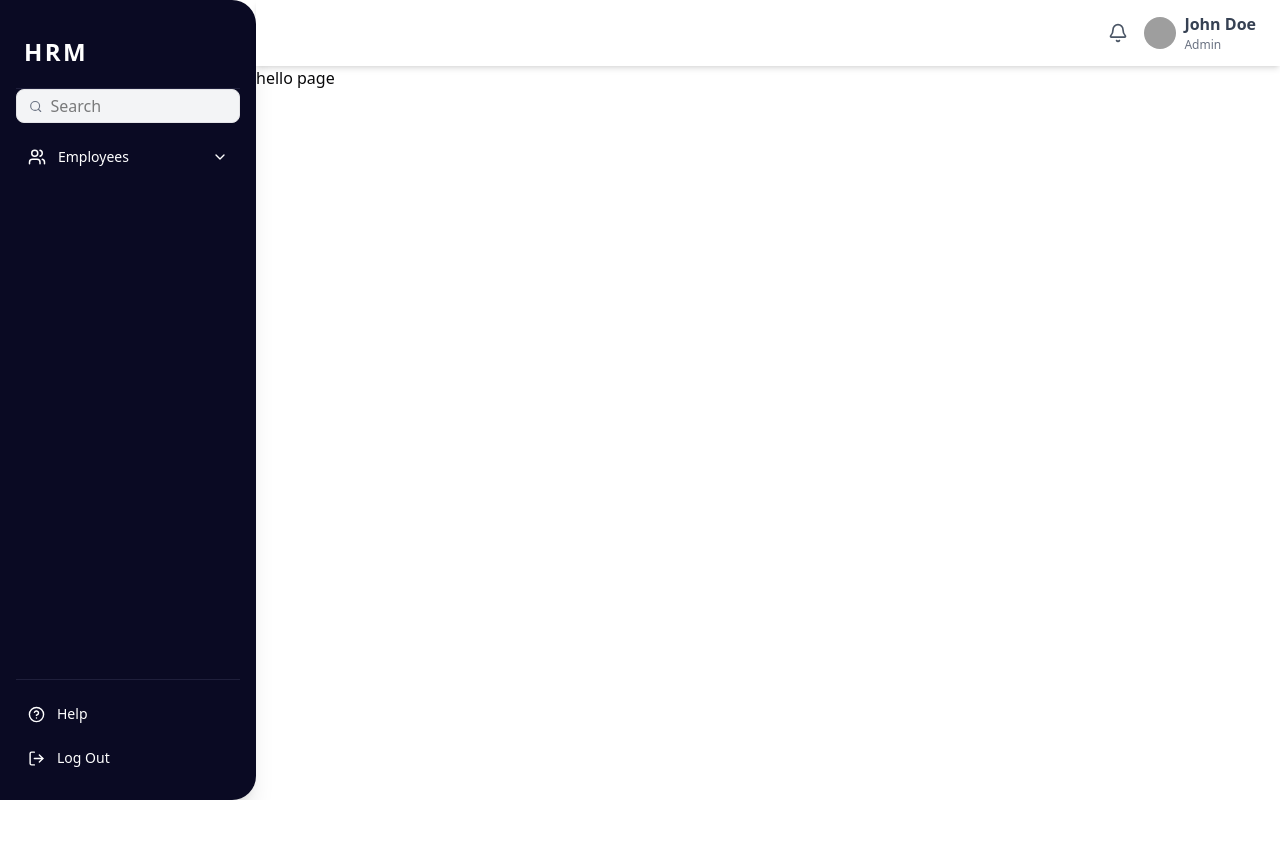
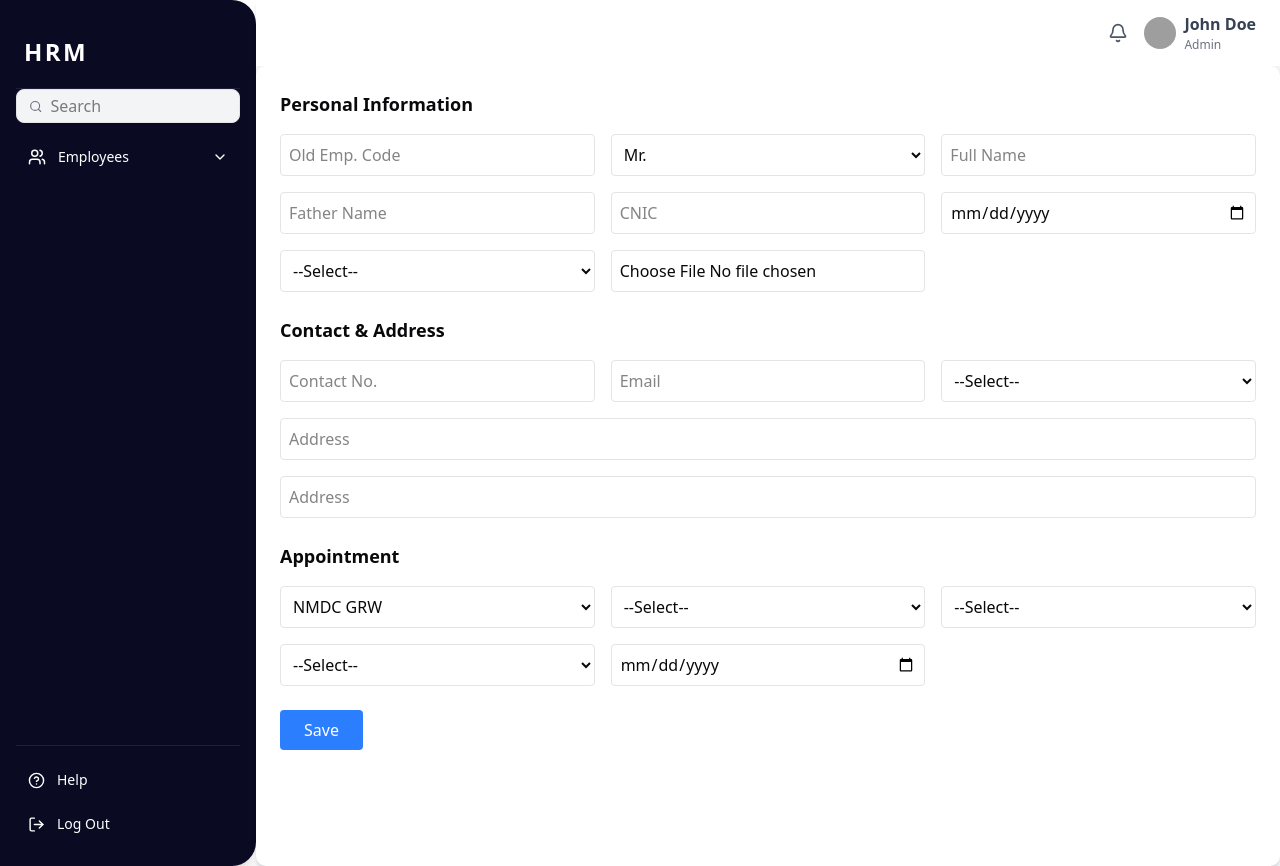
Before and after one commit to emanali262770/hrm-system, a Next.js app: page /create-employe in a window 1280 px wide. Before the commit the page ends 800 px from the top, so only its background shows below. Built offline with nearby package versions, Linux system fonts and the light colour scheme; grey boxes are pictures that could not be loaded.

Commit message:
page add

```diff
--- a/src/app/create-employe/page.tsx
+++ b/src/app/create-employe/page.tsx
@@ -1,9 +1,217 @@
-import React from 'react'
+"use client"
+import { useState } from "react";
 
-const page = () => {
+export default function Home() {
+  const [formData, setFormData] = useState({
+    empCode: "",
+    title: "Mr.",
+    fullName: "",
+    fatherName: "",
+    cnic: "",
+    dob: "",
+
+    gender: "",
+    image: null,
+    contact: "",
+    email: "",
+    city: "",
+    address: "",
+    branch: "NMDC GRW",
+    contract: "",
+    department: "",
+    jobTitle: "",
+    joiningDate: "",
+  });
+
+  const handleChange = (e) => {
+    const { name, value, files } = e.target;
+    setFormData({
+      ...formData,
+      [name]: files ? files[0] : value,
+    });
+  };
+
+  const handleSubmit = (e) => {
+    e.preventDefault();
+    console.log("Form Data Submitted:", formData);
+    alert("Form Submitted! Check console for data.");
+  };
+
   return (
-    <div>hello page</div>
-  )
+    <div className="min-h-screen bg-gray-100 flex justify-center ">
+      <form
+        onSubmit={handleSubmit}
+        className="bg-white shadow-md rounded-lg p-6 w-full max-w-7xl"
+      >
+        {/* Personal Information */}
+        <h2 className="text-lg font-bold mb-4">Personal Information</h2>
+        <div className="grid grid-cols-3 gap-4">
+          <input
+            name="empCode"
+            type="text"
+            placeholder="Old Emp. Code"
+            onChange={handleChange}
+            className="border p-2 rounded"
+          />
+          <select
+            name="title"
+            value={formData.title}
+            onChange={handleChange}
+            className="border p-2 rounded"
+          >
+            <option>Mr.</option>
+            <option>Ms.</option>
+            <option>Mrs.</option>
+          </select>
+          <input
+            name="fullName"
+            type="text"
+            placeholder="Full Name"
+            onChange={handleChange}
+            className="border p-2 rounded"
+          />
+          <input
+            name="fatherName"
+            type="text"
+            placeholder="Father Name"
+            onChange={handleChange}
+            className="border p-2 rounded"
+          />
+          <input
+            name="cnic"
+            type="text"
+            placeholder="CNIC"
+            onChange={handleChange}
+            className="border p-2 rounded"
+          />
+          <input
+            name="dob"
+            type="date"
+            onChange={handleChange}
+            className="border p-2 rounded"
+          />
+
+          <select
+            name="gender"
+            onChange={handleChange}
+            className="border p-2 rounded"
+          >
+            <option value="">--Select--</option>
+            <option>Male</option>
+            <option>Female</option>
+          </select>
+          <input
+            name="image"
+            type="file"
+            accept="image/*"
+            onChange={handleChange}
+            className="border p-2 rounded"
+          />
+        </div>
+
+        {/* Contact & Address */}
+        <h2 className="text-lg font-bold mt-6 mb-4">Contact & Address</h2>
+        <div className="grid grid-cols-3 gap-4">
+          <input
+            name="contact"
+            type="text"
+            placeholder="Contact No."
+            onChange={handleChange}
+            className="border p-2 rounded"
+          />
+          <input
+            name="email"
+            type="email"
+            placeholder="Email"
+            onChange={handleChange}
+            className="border p-2 rounded"
+          />
+          <select
+            name="city"
+            onChange={handleChange}
+            className="border p-2 rounded"
+          >
+            <option value="">--Select--</option>
+            <option>Lahore</option>
+            <option>Karachi</option>
+            <option>Islamabad</option>
+            <option>Gujranwala</option>
+          </select>
+          <input
+            name="address"
+            type="text"
+            placeholder="Address"
+            onChange={handleChange}
+            className="col-span-3 border p-2 rounded"
+          />
+
+           <input
+            name="address"
+            type="text"
+            placeholder="Address"
+            onChange={handleChange}
+            className="col-span-3 border p-2 rounded"
+          />
+        </div>
+
+        {/* Appointment */}
+        <h2 className="text-lg font-bold mt-6 mb-4">Appointment</h2>
+        <div className="grid grid-cols-3 gap-4">
+          <select
+            name="branch"
+            onChange={handleChange}
+            className="border p-2 rounded"
+            value={formData.branch}
+          >
+            <option>NMDC GRW</option>
+            <option>LHR Branch</option>
+            <option>KHI Branch</option>
+          </select>
+          <select
+            name="contract"
+            onChange={handleChange}
+            className="border p-2 rounded"
+          >
+            <option value="">--Select--</option>
+            <option>Permanent</option>
+            <option>Contract</option>
+          </select>
+          <select
+            name="department"
+            onChange={handleChange}
+            className="border p-2 rounded"
+          >
+            <option value="">--Select--</option>
+            <option>IT</option>
+            <option>HR</option>
+            <option>Finance</option>
+          </select>
+          <select
+            name="jobTitle"
+            onChange={handleChange}
+            className="border p-2 rounded"
+          >
+            <option value="">--Select--</option>
+            <option>Manager</option>
+            <option>Developer</option>
+            <option>Officer</option>
+          </select>
+          <input
+            name="joiningDate"
+            type="date"
+            onChange={handleChange}
+            className="border p-2 rounded"
+          />
+        </div>
+
+        {/* Submit Button */}
+        <button
+          type="submit"
+          className="mt-6 bg-blue-500 text-white px-6 py-2 rounded hover:bg-blue-600"
+        >
+          Save
+        </button>
+      </form>
+    </div>
+  );
 }
-
-export default page
```
